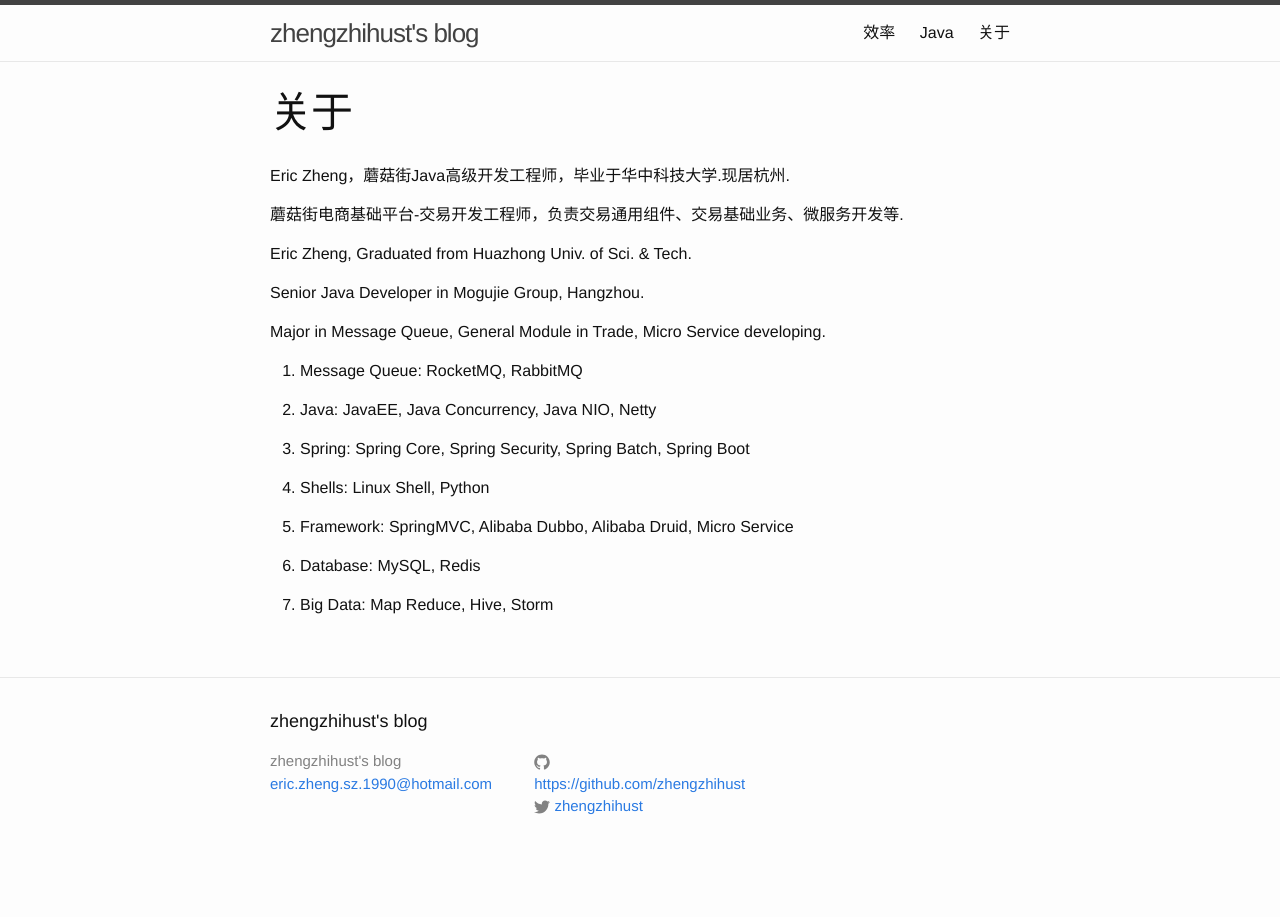
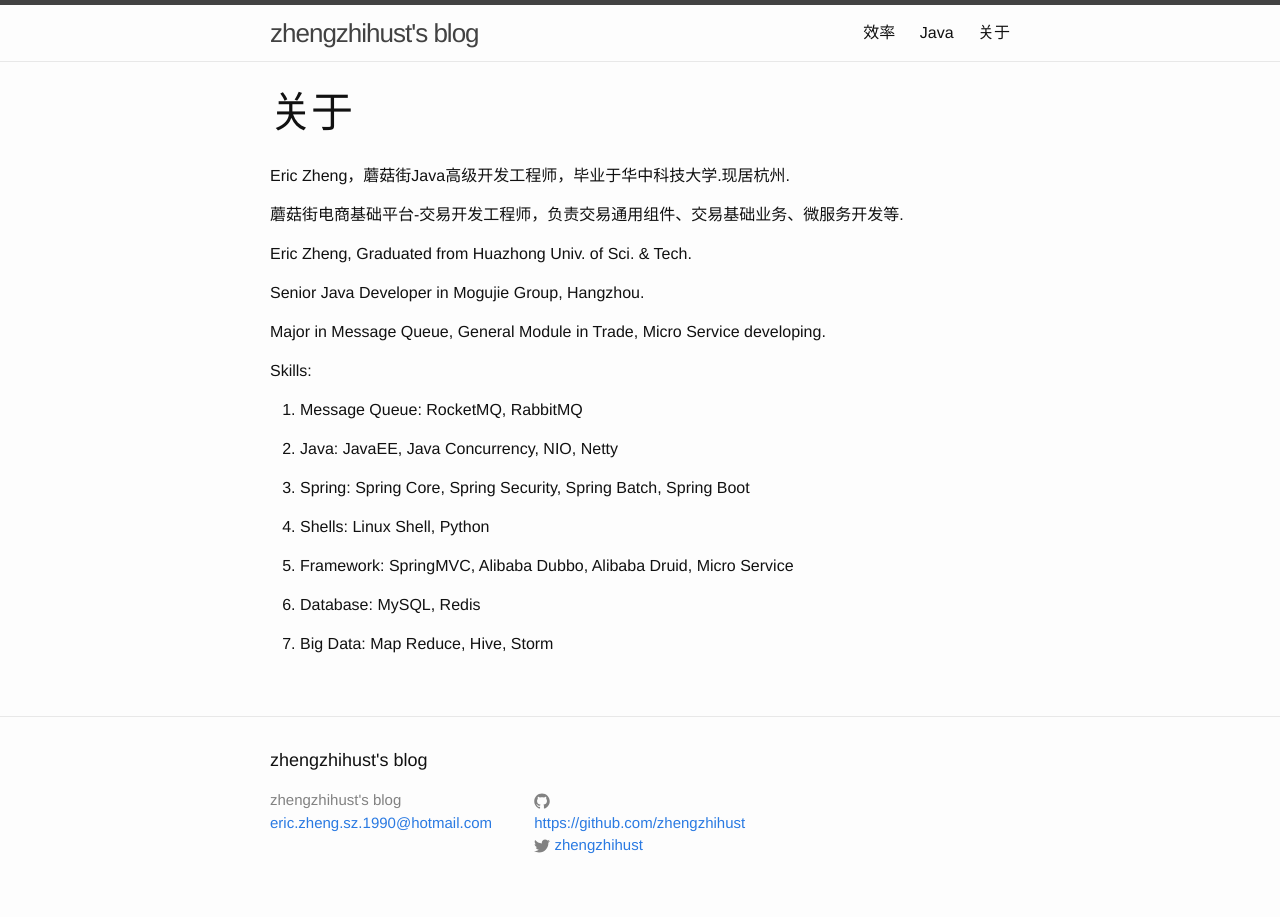
Before and after one commit to zhengzhihust/eric.github.io, a Jekyll site: the page built from zhengzhihust.md, in a window 1280 px wide. Built offline with Jekyll 4.4.1, drawn with Linux system fonts in a browser that asks for light colours.

Commit message:
@zhengzhihust

```diff
--- a/zhengzhihust.md
+++ b/zhengzhihust.md
@@ -14,9 +14,11 @@ Senior Java Developer in Mogujie Group, Hangzhou.
 
 Major in Message Queue, General Module in Trade, Micro Service developing.
 
+Skills:
+
 1. Message Queue: RocketMQ, RabbitMQ
 
-2. Java: JavaEE, Java Concurrency, Java NIO, Netty
+2. Java: JavaEE, Java Concurrency, NIO, Netty
 
 3. Spring: Spring Core, Spring Security, Spring Batch, Spring Boot
 
```
